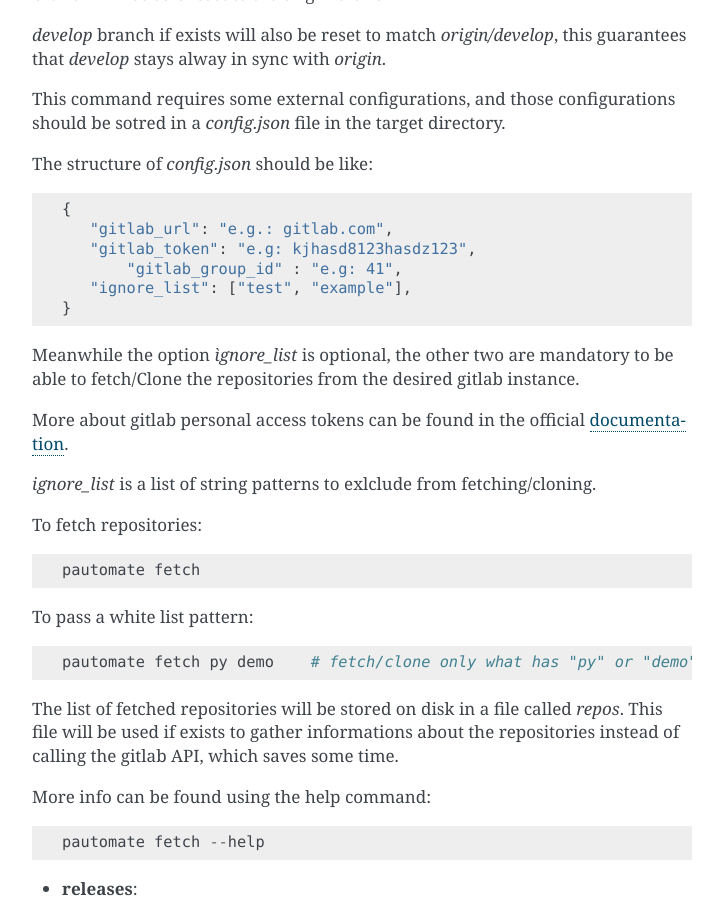
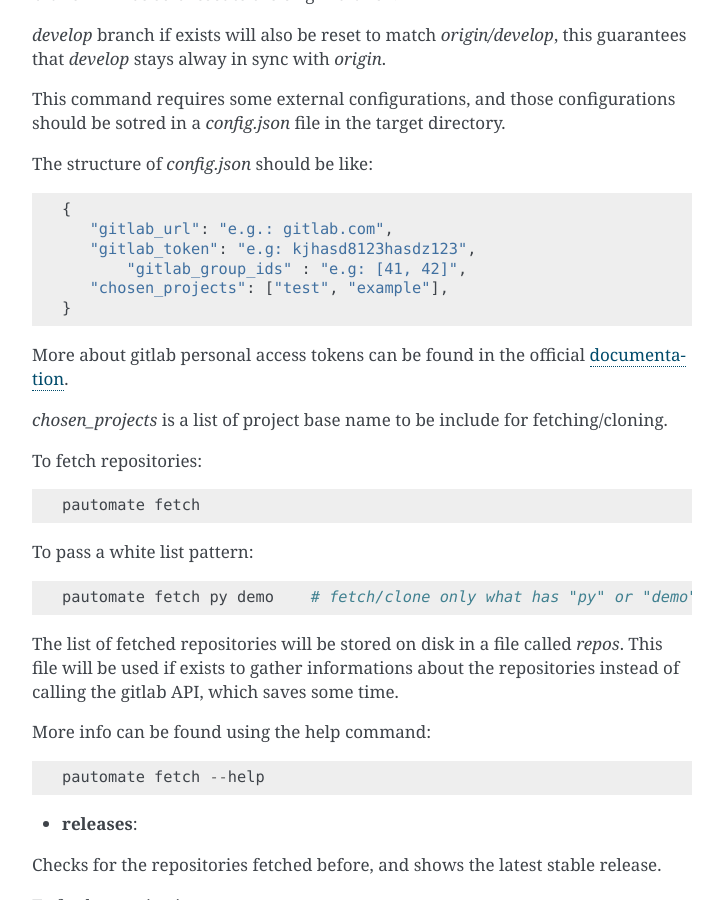
Before and after one commit to ammarnajjar/pautomate, a Sphinx documentation site: the page built from docs/usage.rst, in a window 1280 px wide and 900 px high, scrolled down 1703 px. Shown: the whole window, without its empty margins (388-1111 px from the left). Built offline with Sphinx 7.4.7, drawn with Linux system fonts in a browser that asks for light colours.

Commit message:
use while list for projects instead of blacklist

```diff
--- a/docs/usage.rst
+++ b/docs/usage.rst
@@ -80,15 +80,13 @@
  {
     "gitlab_url": "e.g.: gitlab.com",
     "gitlab_token": "e.g: kjhasd8123hasdz123",
-	"gitlab_group_id" : "e.g: 41",
-    "ignore_list": ["test", "example"],
+	"gitlab_group_ids" : "e.g: [41, 42]",
+    "chosen_projects": ["test", "example"],
  }
-
-Meanwhile the option `ìgnore_list` is optional, the other two are mandatory to be able to fetch/Clone the repositories from the desired gitlab instance.
 
 More about gitlab personal access tokens can be found in the official documentation_.
 
-`ignore_list` is a list of string patterns to exlclude from fetching/cloning.
+`chosen_projects` is a list of project base name to be include for fetching/cloning.
 
 
 To fetch repositories::
```
Also changed, not shown: 2 other files.
